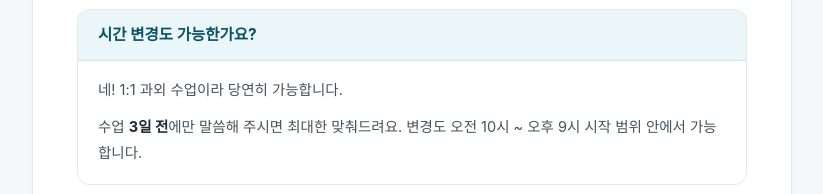
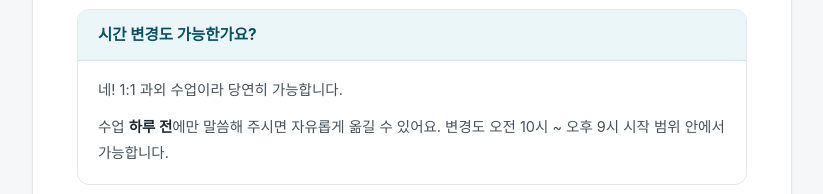
Before and after one commit to Dahyeonjang/jjangspeak, a plain HTML site: page curriculum.html in a window 1280 px wide. Shown: the part 7135-7329 px from the top of the page, without its empty margins (228-1051 px from the left). Drawn offline with Linux system fonts and the light colour scheme.

Commit message:
일정 변경 3일 전 → 하루 전

```diff
--- a/curriculum.html
+++ b/curriculum.html
@@ -812,7 +812,7 @@
     <p class="q">시간 변경도 가능한가요?</p>
     <div class="a">
       <p>네! 1:1 과외 수업이라 당연히 가능합니다.</p>
-      <p>수업 <b>3일 전</b>에만 말씀해 주시면 최대한 맞춰드려요. 변경도 오전 10시 ~ 오후 9시 시작 범위 안에서 가능합니다.</p>
+      <p>수업 <b>하루 전</b>에만 말씀해 주시면 자유롭게 옮길 수 있어요. 변경도 오전 10시 ~ 오후 9시 시작 범위 안에서 가능합니다.</p>
     </div>
   </div>
 
```
